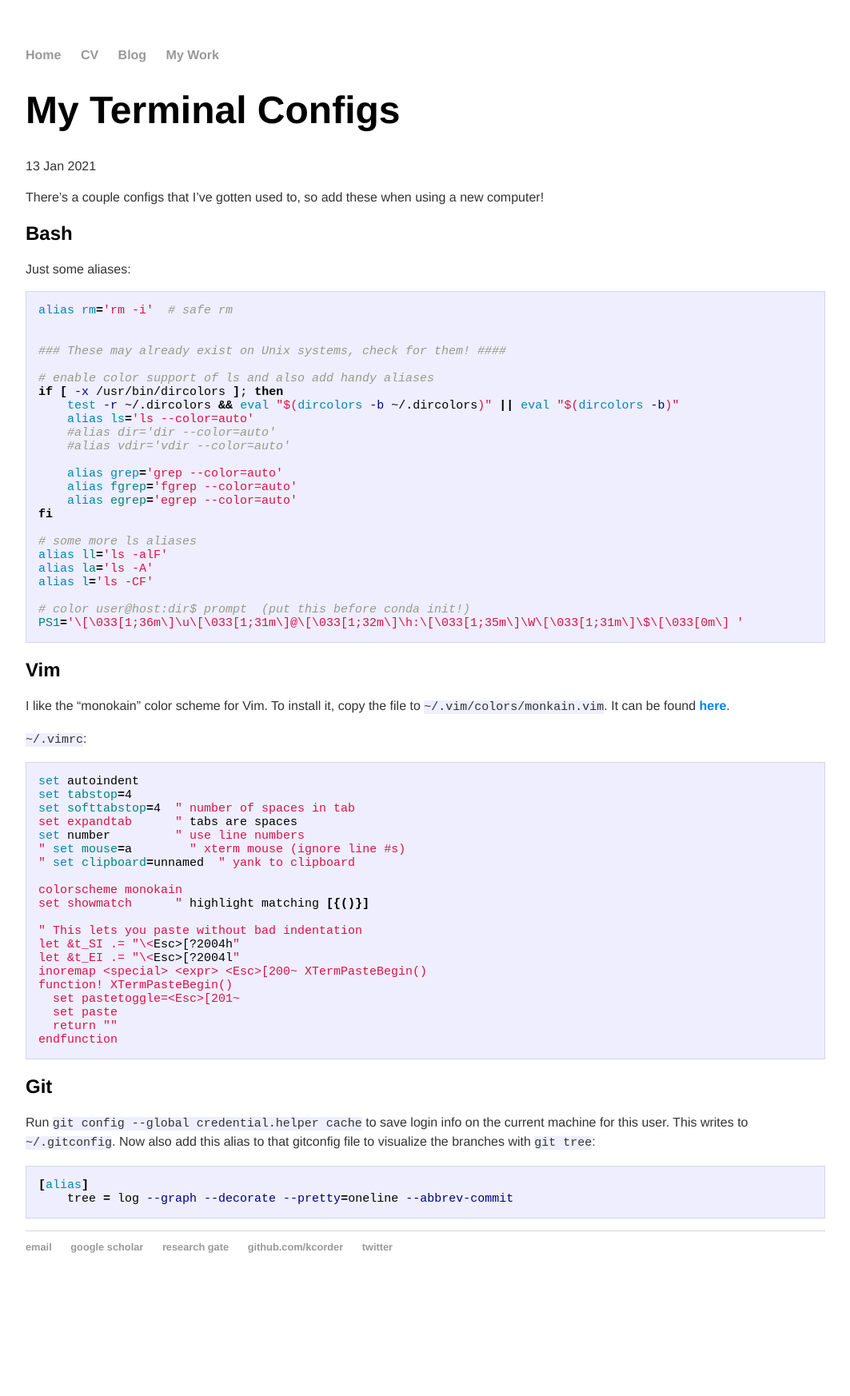
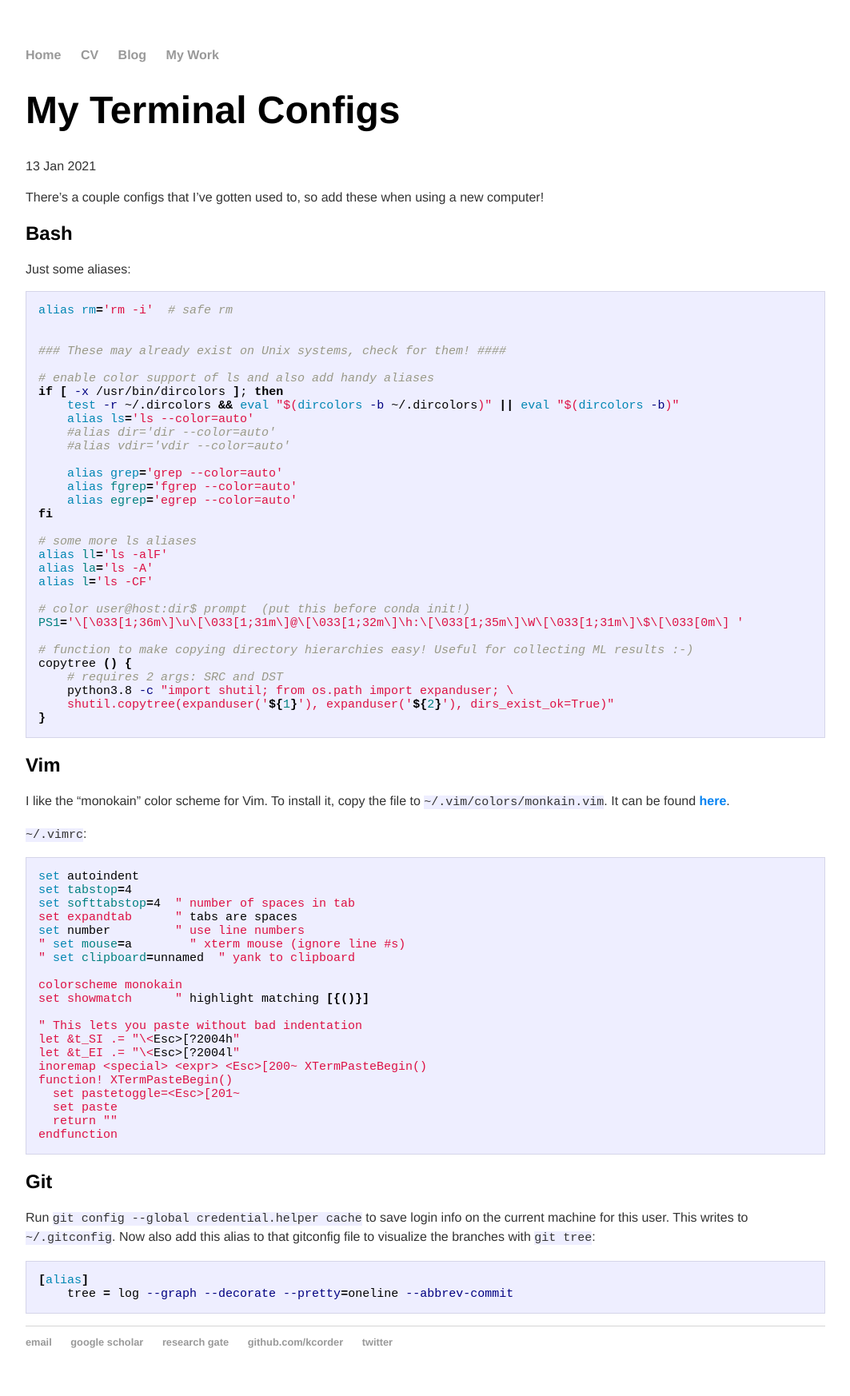
Before and after one commit to kcorder/kcorder.github.io, a Jekyll site: the page built from _posts/2021-01-13-term-configs.md, in a window 1280 px wide. Shown: the whole page at 80% size, without its empty margins (108-1171 px from the left). Built offline with Jekyll 4.4.1, drawn with Linux system fonts in a browser that asks for light colours; before the commit the page ends 1627 px from its top, so only the background shows below that.

Commit message:
Update 2021-01-13-term-configs.md

````diff
--- a/_posts/2021-01-13-term-configs.md
+++ b/_posts/2021-01-13-term-configs.md
@@ -38,6 +38,13 @@ alias l='ls -CF'
 
 # color user@host:dir$ prompt  (put this before conda init!)
 PS1='\[\033[1;36m\]\u\[\033[1;31m\]@\[\033[1;32m\]\h:\[\033[1;35m\]\W\[\033[1;31m\]\$\[\033[0m\] '
+
+# function to make copying directory hierarchies easy! Useful for collecting ML results :-)
+copytree () {
+    # requires 2 args: SRC and DST
+    python3.8 -c "import shutil; from os.path import expanduser; \
+    shutil.copytree(expanduser('${1}'), expanduser('${2}'), dirs_exist_ok=True)"
+}
 ```
 
 
````
